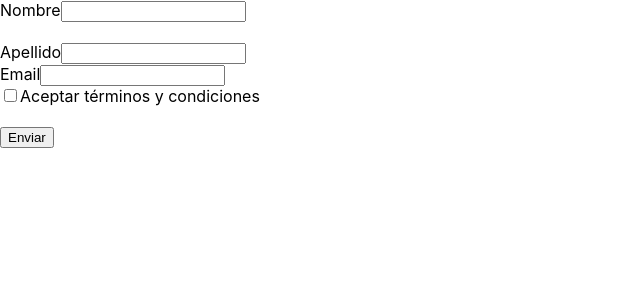
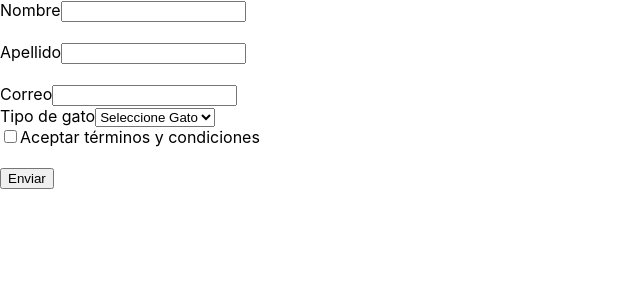
Before and after one commit to alonso1298/formik, a React (Create React App) app: page / in a window 1280 px wide. Shown: the top 300 px of the page, without its empty margins (0-640 px from the left). Built offline with nearby package versions, Linux system fonts and the light colour scheme.

Commit message:
Componente custom Select

```diff
--- a/src/App.js
+++ b/src/App.js
@@ -1,6 +1,7 @@
 import { Formik, Form, Field, ErrorMessage } from "formik";
 import TextInput from './components/TextInput';
 import CheckBox from "./components/CheckBox";
+import Select from "./components/Select";
 
 const validate = (values) => {
   const errors = {}
@@ -30,20 +31,21 @@
 function App() {
   return (
     <Formik
-        initialValues={{ name: '', lastname: '', email: '', accept: false}}
+        initialValues={{ name: '', lastname: '', email: '', accept: false, gato: ''}}
         validate={validate}
         onSubmit={values => console.log(values)}
     >
       <Form>
         <TextInput name="name" label="Nombre" />
         <br />
-        <label>Apellido</label>
-        <Field name="lastname" type="text"/>
-        <ErrorMessage name="lastname"/>
+        <TextInput name="lastname" label="Apellido" />
         <br />
-        <label>Email</label>
-        <Field name="email" type="email"/>
-        <ErrorMessage name="email"/>
+        <TextInput name="email" label="Correo" />
+        <Select label="Tipo de gato" name="gato">
+          <option value="">Seleccione Gato</option>
+          <option value="feliz">Gato Feliz</option>
+          <option value="triste">Gato Triste</option>
+        </Select>
         <CheckBox name="accept">
           Aceptar términos y condiciones
         </CheckBox>
--- a/src/components/CheckBox.js
+++ b/src/components/CheckBox.js
@@ -2,7 +2,6 @@
 
 const CheckBox = ({children, ...props}) => {
     const [field, meta] = useField({ ...props, type: "checkbox" });
-    console.log(field);
     return(
         <div>
             <label>
--- /dev/null
+++ b/src/components/Select.js
@@ -0,0 +1,15 @@
+import { useField } from "formik";
+
+const Select = ({label, ...props}) => {
+    const [field, meta] = useField(props);
+    console.log(field);
+    return(
+        <div>
+            <label>{label}</label>
+            <select {...field} {...props} />
+            {meta.touched && meta.error ? <div>{meta.error}</div> : null}
+        </div>
+    );
+}
+
+export default Select;
```
